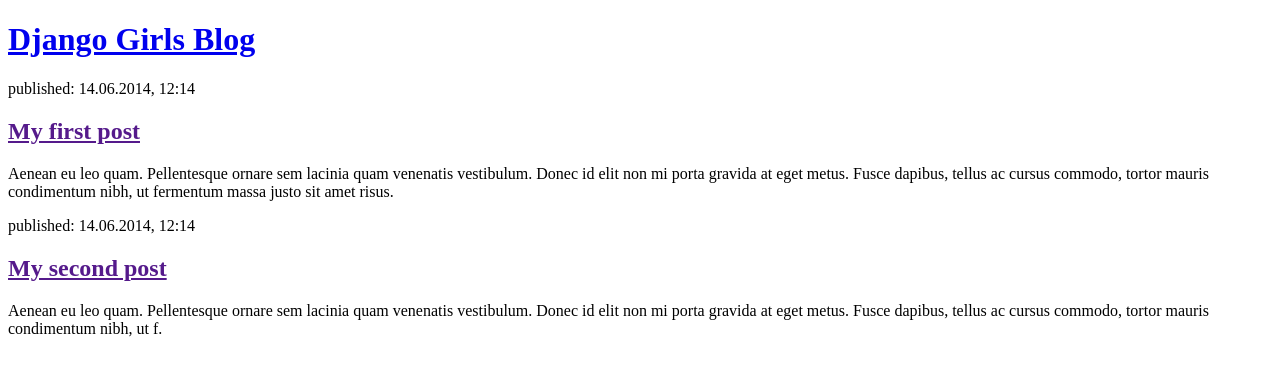
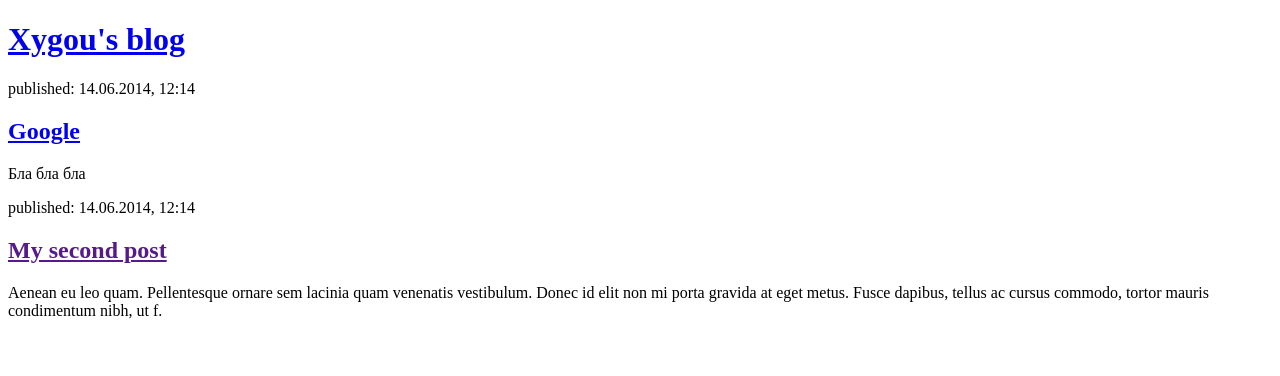
Before and after one commit to Xygou/my-first-blog, a Django app: page / in a window 1280 px wide. Shown: the top 376 px of the page. Run offline with Django 3.2, Linux system fonts and the light colour scheme.

Commit message:
Changed the HTML for the site.

```diff
--- a/blog/templates/blog/post_list.html
+++ b/blog/templates/blog/post_list.html
@@ -1,17 +1,17 @@
 <!DOCTYPE html>
 <html>
     <head>
-        <title>Django Girls blog</title>
+        <title>Xygou</title>
     </head>
     <body>
         <div>
-            <h1><a href="/">Django Girls Blog</a></h1>
+            <h1><a href="/">Xygou's blog</a></h1>
         </div>
 
         <div>
             <p>published: 14.06.2014, 12:14</p>
-            <h2><a href="">My first post</a></h2>
-            <p>Aenean eu leo quam. Pellentesque ornare sem lacinia quam venenatis vestibulum. Donec id elit non mi porta gravida at eget metus. Fusce dapibus, tellus ac cursus commodo, tortor mauris condimentum nibh, ut fermentum massa justo sit amet risus.</p>
+            <h2><a href="htt:/google.com">Google</a></h2>
+            <p>Бла бла бла</p>
         </div>
 
         <div>
```
